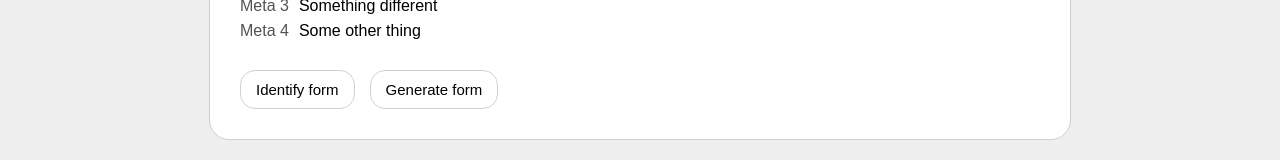
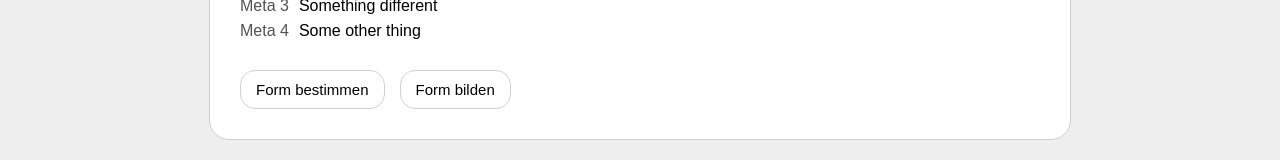
Before and after one commit to JupiterPi/vocabulum-webapp, an Angular app in the folder frontend/app/: page /dictionary/1 in a window 1280 px wide. Shown: the part 400-560 px from the top of the page. Built offline with nearby package versions, Linux system fonts and the light colour scheme; a web font is replaced by a local one.

Commit message:
made German the new default language for app

```diff
--- a/frontend/app/src/app/app.component.html
+++ b/frontend/app/src/app/app.component.html
@@ -10,7 +10,7 @@
     <div id="toolbar-sections-spacer"></div>
 
     <div class="toolbar-section" id="toolbar-section-tabs">
-      <a class="tab-button" [class.current-tab]="true" mat-ripple matTooltip="Dictionary" routerLink="dictionary">
+      <a class="tab-button" [class.current-tab]="true" mat-ripple matTooltip="Vokabelverzeichnis" routerLink="dictionary">
         <mat-icon>menu_book</mat-icon>
       </a>
       <a class="tab-button" [class.current-tab]="false" mat-ripple matTooltip="Trainer">
--- a/frontend/app/src/app/portions-overview/portions-overview.component.html
+++ b/frontend/app/src/app/portions-overview/portions-overview.component.html
@@ -1,13 +1,13 @@
 <div id="container">
 
   <div id="search-button-container">
-    <a class="button" routerLink="/search" mat-ripple>Search</a>
+    <a class="button" routerLink="/search" mat-ripple>Suche</a>
   </div>
 
   <div class="portion-container" *ngFor="let portion of portions; let i = index">
 
     <div class="portion-header" mat-ripple (click)="toggleExpand(i)" [class.expanded]="isExpanded(i)">
-      <span class="portion-name">Portion {{portion.name}}</span>
+      <span class="portion-name">Lektion {{portion.name}}</span>
       <div class="portion-dropdown-arrow">
         <mat-icon *ngIf="!isExpanded(i)">expand_more</mat-icon>
         <mat-icon *ngIf="isExpanded(i)">expand_less</mat-icon>
--- a/frontend/app/src/app/search/search.component.html
+++ b/frontend/app/src/app/search/search.component.html
@@ -2,7 +2,7 @@
   <div id="inner-container">
 
     <div id="search-bar-container">
-      <input id="search-bar" placeholder="Search ..." (ngModelChange)="updateChange($event)" [(ngModel)]="query">
+      <input id="search-bar" placeholder="Suchen ..." (ngModelChange)="updateChange($event)" [(ngModel)]="query">
     </div>
 
     <div id="search-results">
@@ -12,9 +12,9 @@
           <span *ngFor="let part of result.foundParts" [class.in-query]="part.inQuery">{{part.str}}</span>
         </div>
         <br>
-        <div class="result-form">{{result.form}} <span class="muted">of</span></div>
+        <div class="result-form">{{result.form}} <span class="muted">von</span></div>
         <div class="result-word">{{result.definition}}</div>
-        <div class="result-portion"><span class="muted">in portion</span> {{result.portion}}</div>
+        <div class="result-portion"><span class="muted">in Lektion</span> {{result.portion}}</div>
 
       </div>
     </div>
--- a/frontend/app/src/app/vocabulary-view/vocabulary-view.component.html
+++ b/frontend/app/src/app/vocabulary-view/vocabulary-view.component.html
@@ -22,10 +22,10 @@
 
     <div id="actions-container">
       <a class="button" mat-ripple routerLink="/search" [queryParams]="{q: vocabulary.base_form}">
-        Identify form
+        Form bestimmen
       </a>
       <a class="button" mat-ripple>
-        Generate form
+        Form bilden
       </a>
     </div>
 
```
